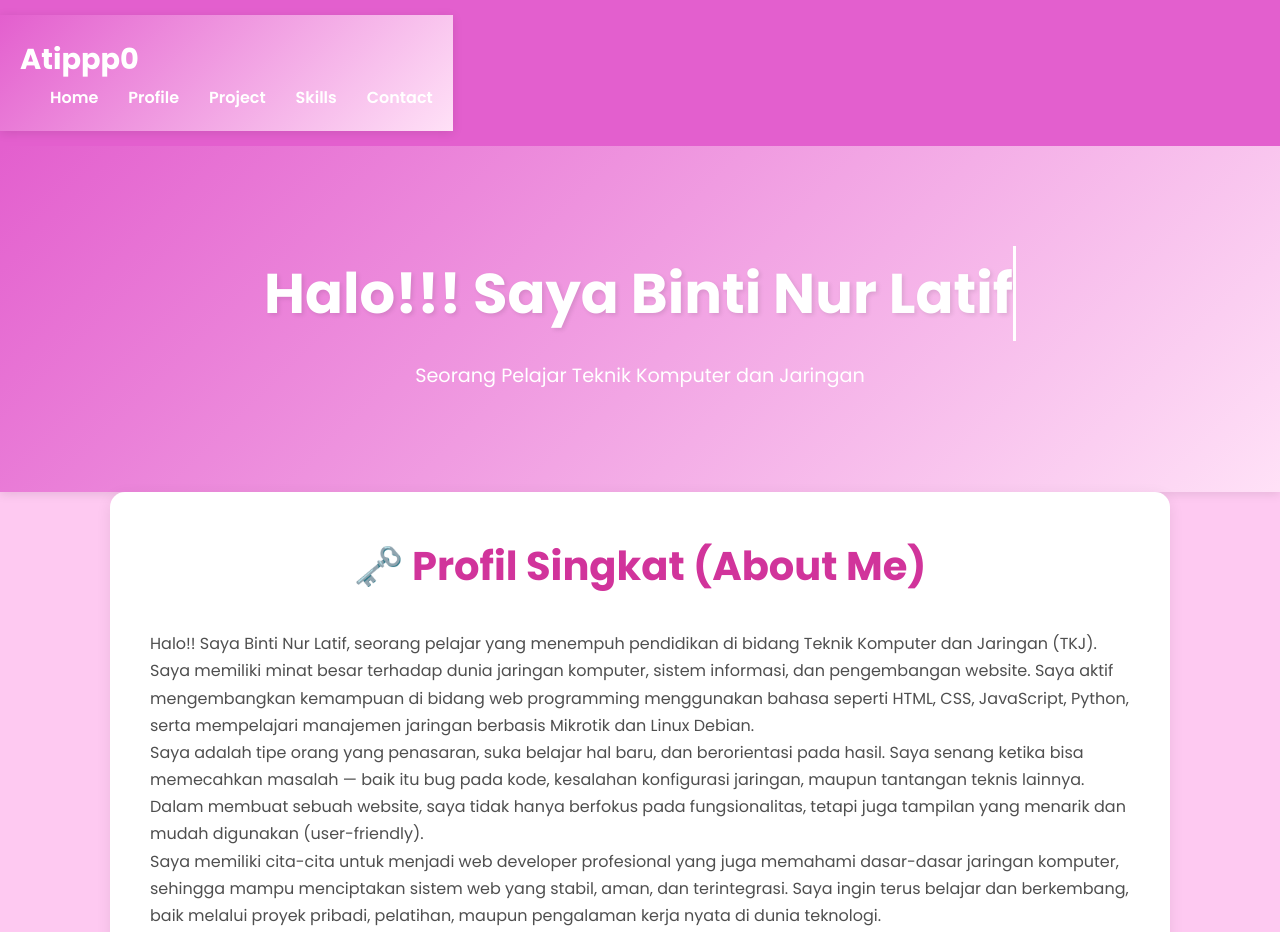
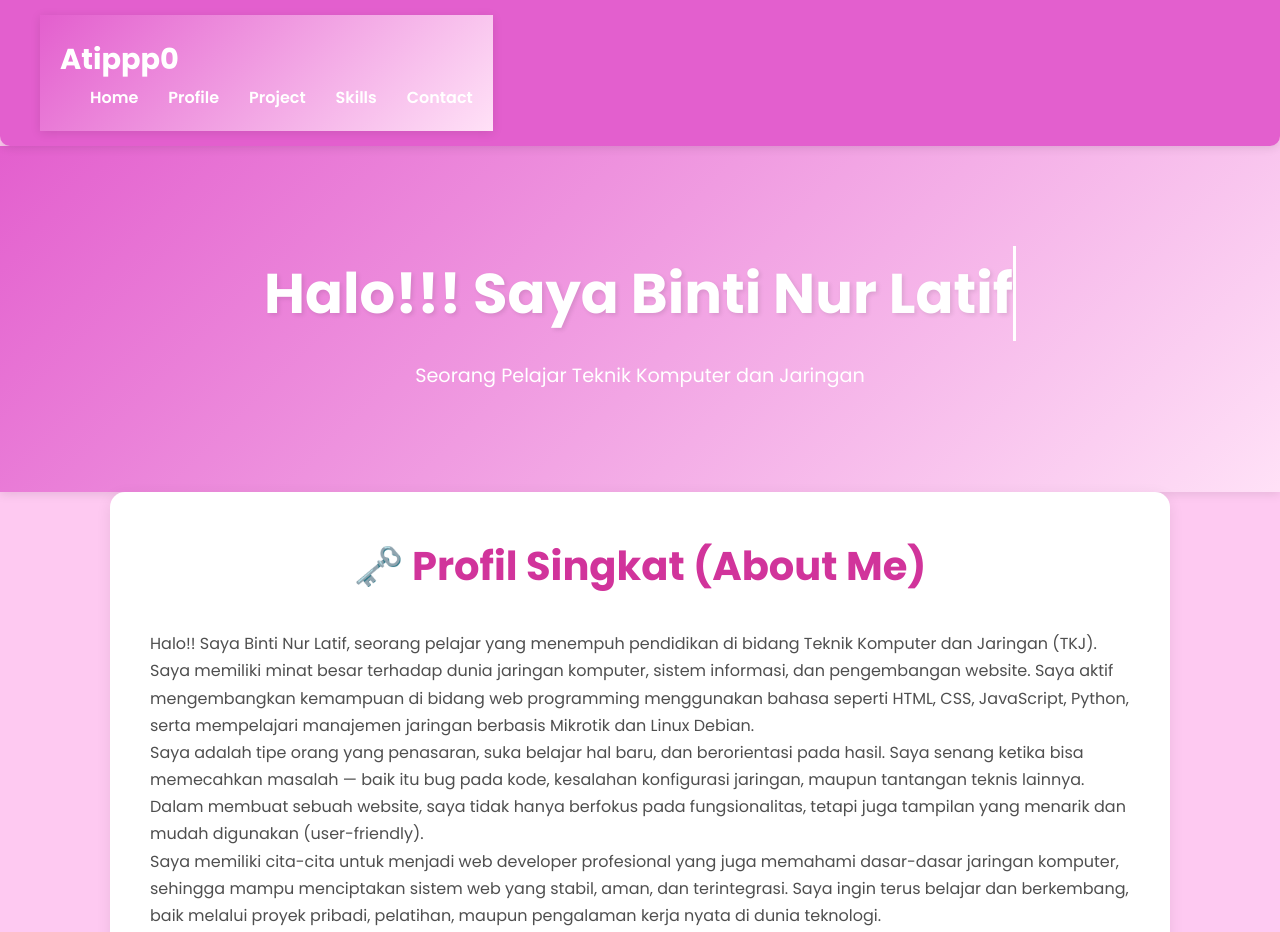
Before and after one commit to bintiatippp0/atipp0, a plain HTML site: page index.html in a window 1280 px wide. Shown: the top 932 px of the page. Drawn offline with Linux system fonts and the light colour scheme.

Commit message:
Update style.css

```diff
--- a/style.css
+++ b/style.css
@@ -20,7 +20,7 @@
     height: 56px;
     border: none;
     border-radius: 12px;
-    background: #ff65c; /* sama seperti gambar */
+    background: #ff65c;
     color: #222;
     font-size: 2rem;
     cursor: pointer;
@@ -71,17 +71,17 @@ header {
 }
 
 nav {
+    position: sticky;
+    top: 0;
+    z-index: 999;
+    width: 100%;
+    background-color: var(--pink-medium);
     display: flex;
     justify-content: space-between;
     align-items: center;
-    /* Tambahkan baris di bawah ini */
-    position: sticky;
-    top: 0;
-    z-index: 100;
-    background-color: var(--pink-medium); /* <-- Tambahkan background agar tidak transparan saat scroll */
-    padding: 15px 20px; /* <-- Tambahkan padding agar lebih rapi */
-    border-radius: 0 0 10px 10px; /* <-- Opsional: agar sudut bawahnya manis */
-    margin: 0 -20px; /* <-- Agar backgroundnya penuh selebar container */
+    padding: 15px 40px;
+    border-radius: 0 0 10px 10px;
+    box-shadow: 0 2px 10px rgba(0, 0, 0, 0.1);
 }
 
 .logo {
@@ -93,6 +93,7 @@ nav {
 nav ul {
     list-style: none;
     display: flex;
+    margin: 0;
 }
 
 nav ul li {
```
